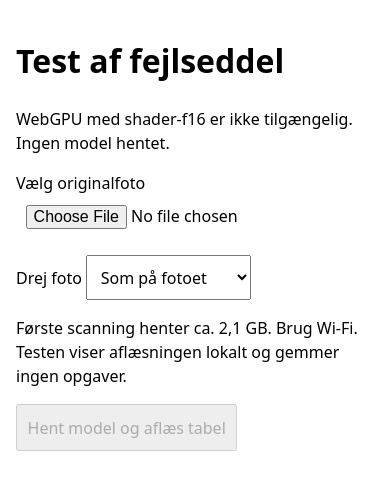
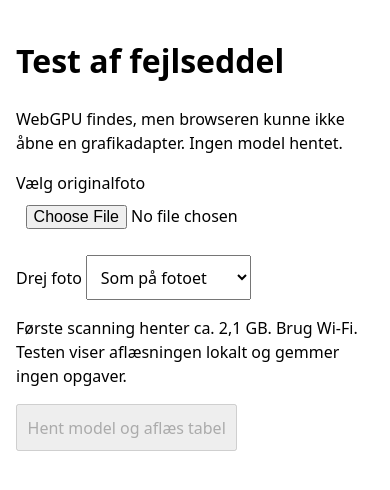
Before and after one commit to Emilvernerhansen-gif/servicepilot-enkel, a plain HTML site: page scannertest.html in a window 390 px wide. Drawn offline with Linux system fonts and the light colour scheme.

Commit message:
Vis konkret WebGPU-blokering før mobiltesten

```diff
--- a/scannertest.html
+++ b/scannertest.html
@@ -9,8 +9,11 @@ const status=byId('status'), photo=byId('photo'), rotation=byId('rotation'), can
 let compatible=false, bitmap=null, engine=null;
 async function check(){
  try{
- const adapter=await navigator.gpu?.requestAdapter();
- if(!adapter?.features.has('shader-f16'))throw Error('WebGPU med shader-f16 er ikke tilgængelig.');
+ if(!window.isSecureContext)throw Error('Testsiden skal åbnes via HTTPS.');
+ if(!navigator.gpu)throw Error('Denne browser stiller ikke WebGPU til rådighed.');
+ const adapter=await navigator.gpu.requestAdapter();
+ if(!adapter)throw Error('WebGPU findes, men browseren kunne ikke åbne en grafikadapter.');
+ if(!adapter.features.has('shader-f16'))throw Error('Grafikadapteren er tilgængelig, men tilbyder ikke shader-f16. Denne scannermodel kan ikke køre her.');
  compatible=true;status.textContent='Grafikkrav opfyldt. Vælg foto og kontrollér læseretningen.';
  }catch(e){status.textContent=e.message+' Ingen model hentet.'}
  run.disabled=!(compatible && bitmap);
```
